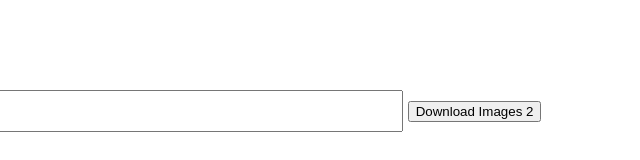
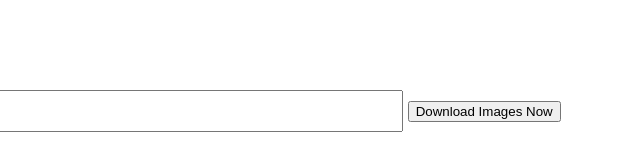
Before and after one commit to zenil05/Image, a plain HTML site: page index.html in a window 1280 px wide. Shown: the full height of the page, 640-1280 px from the left. Drawn offline with Linux system fonts and the light colour scheme.

Commit message:
Update index.html

```diff
--- a/index.html
+++ b/index.html
@@ -15,12 +15,13 @@
         font-size: 16px;
     }
 
+    }
 </style>
 </head>
 <body>
     <h1>Image Downloader</h1>
     <input type="text" id="urlInput" placeholder="Enter URL of the page containing the images">
-    <button id="downloadBtn">Download Images 2</button>
+    <button id="downloadBtn">Download Images Now</button>
 
     <script>
         document.getElementById('downloadBtn').addEventListener('click', function() {
@@ -32,7 +33,9 @@ document.getElementById('downloadBtn').addEventListener('click', function() {
 
             fetch(url, {
     mode: 'no-cors'
+
                 })
+
             .then(response => response.text())
             .then(data => {
                 var parser = new DOMParser();
@@ -68,7 +71,6 @@ document.getElementById('downloadBtn').addEventListener('click', function() {
                 alert('Error fetching the URL. Please make sure it is correct and accessible.');
             });
         });
-
     </script>
 </body>
 </html>
```
Lines whose indentation alone changed are shown as unchanged.
